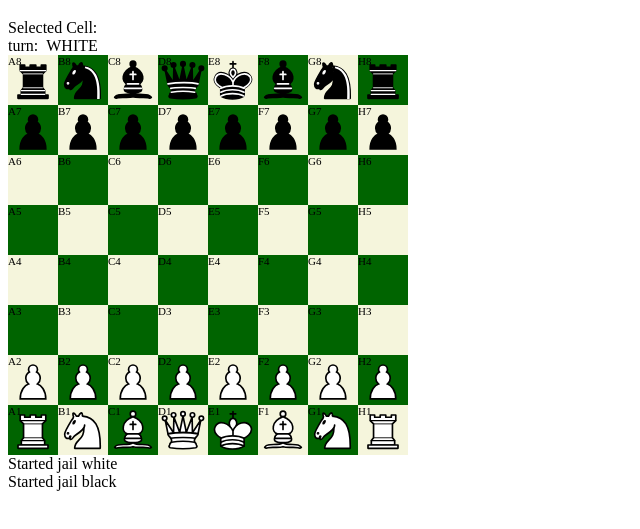
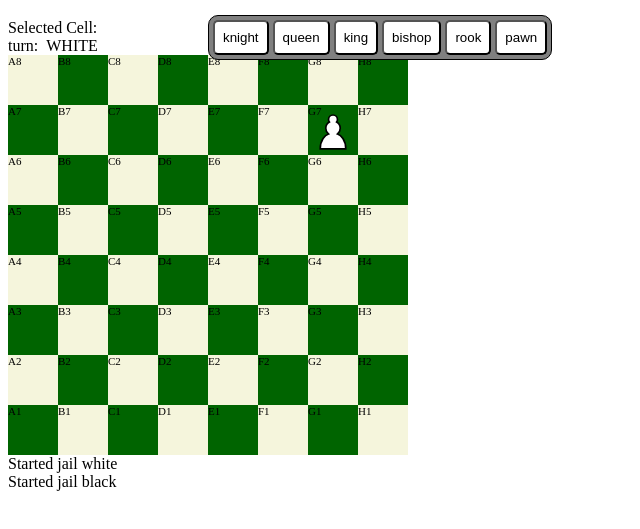
Before and after one commit to juandre1298/Object-Oriented-Chess, a website with bundled scripts: page public/index.html in a window 1280 px wide. Shown: the part 61-590 px from the top of the page, without its empty margins (0-640 px from the left). Built offline with nearby package versions, Linux system fonts and the light colour scheme.

Commit message:
[improved]: working on crowning

```diff
--- a/public/index.css
+++ b/public/index.css
@@ -101,3 +101,23 @@
 .jail{
   display: flex;
 }
+.crowningOptionsSection{
+  display: flex;
+  gap: 4px;
+  background-color: grey;
+  padding: 4px;
+  border: black 1px solid;
+  border-radius: 10px;
+  position: absolute;
+  top: -40px;
+  left: -200%;
+  z-index: 100;
+}
+.crowningOptionsCard{
+  background-color: white;
+  padding: 8px;
+  border-radius: 5px;
+}
+.crowningOptionsCard :hover{
+  background-color: yellow;
+}
--- /dev/null
+++ b/src/components/CrowningMenu.ts
@@ -0,0 +1,29 @@
+import { ChessPieceType } from "../types";
+
+export class CrowningMenu {
+    options: string[]; // Array to store the enum values
+
+
+    constructor() {
+        // Initialize options with enum values
+        this.options = Object.values(ChessPieceType);
+    }
+
+    render(id:string) {
+        // Example usage: log the options
+        // alert("render")
+        const crowningMenuElement = document.createElement("div");
+        crowningMenuElement.className="crowningOptionsSection";
+
+        for( let option of this.options){
+            const cardElement:HTMLButtonElement = document.createElement("button");
+            cardElement.innerText=option;
+            cardElement.className="crowningOptionsCard";
+            cardElement.onclick=()=>console.log(option+" clicket")
+            crowningMenuElement.appendChild(cardElement);
+        }
+
+
+        document.getElementById(id)?.appendChild(crowningMenuElement);
+    }
+}
--- a/src/index.ts
+++ b/src/index.ts
@@ -2,6 +2,7 @@ import type { cell,gameType } from "./types";
 import { Board } from "./components/Board";
 import { Piece, Rook, Knight, Bishop, King, Queen, Pawn } from "./components/Piece";
 import { idToPos, posToId } from "./utils";
+import { CrowningMenu } from "./components/CrowningMenu";
 
 
 const gameBoard = document.getElementById("gameBoardSection") as HTMLDivElement;
@@ -14,14 +15,20 @@ const gameArrange:any[] = [Rook, Knight, Bishop,Queen,King,Bishop, Knight, Rook
 for(let i:number = 0 ; i<8; i++){
   const column:cell[]=[];
 
-  column.push({position:posToId(i,0),content:new gameArrange[i]("white")});
-  column.push({position:posToId(i,1),content:new Pawn("white")});
-  for(let c:number = 2;c<6;c++){
+  // column.push({position:posToId(i,0),content:new gameArrange[i]("white")});
+  // column.push({position:posToId(i,1),content:new Pawn("white")});
+  // for(let c:number = 2;c<6;c++){
+  //   column.push({position:posToId(i,c).toString(),content:null});
+  // }
+  // column.push({position:posToId(i,6),content:new Pawn("black")});
+  // column.push({position:posToId(i,7),content:new gameArrange[i]("black")});
+  // game.push(column);
+
+    for(let c:number = 0;c<8;c++){
     column.push({position:posToId(i,c).toString(),content:null});
   }
-  column.push({position:posToId(i,6),content:new Pawn("black")});
-  column.push({position:posToId(i,7),content:new gameArrange[i]("black")});
   game.push(column);
+
 }
 // remove f1 and g1
 function removePiece(id:string){
@@ -30,8 +37,10 @@ function removePiece(id:string){
 }
 // removePiece("d1");
 
+game[6][6]={position:"g7",content:new Pawn("white")}
 
-
-
+console.log(game)
 
 const board = new Board(game);
+const crowmingMenu = new CrowningMenu();
+crowmingMenu.render("g8");
```
